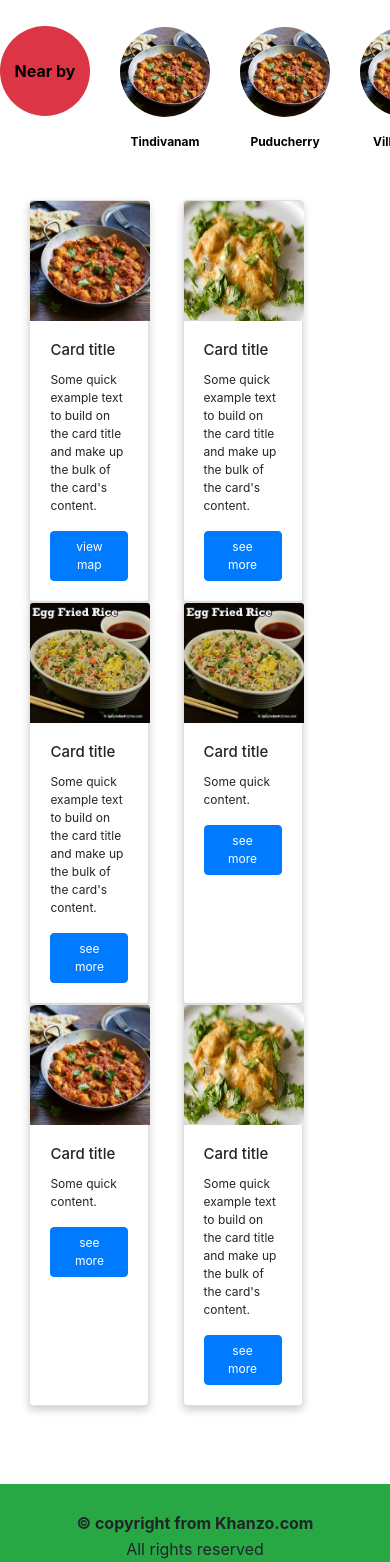
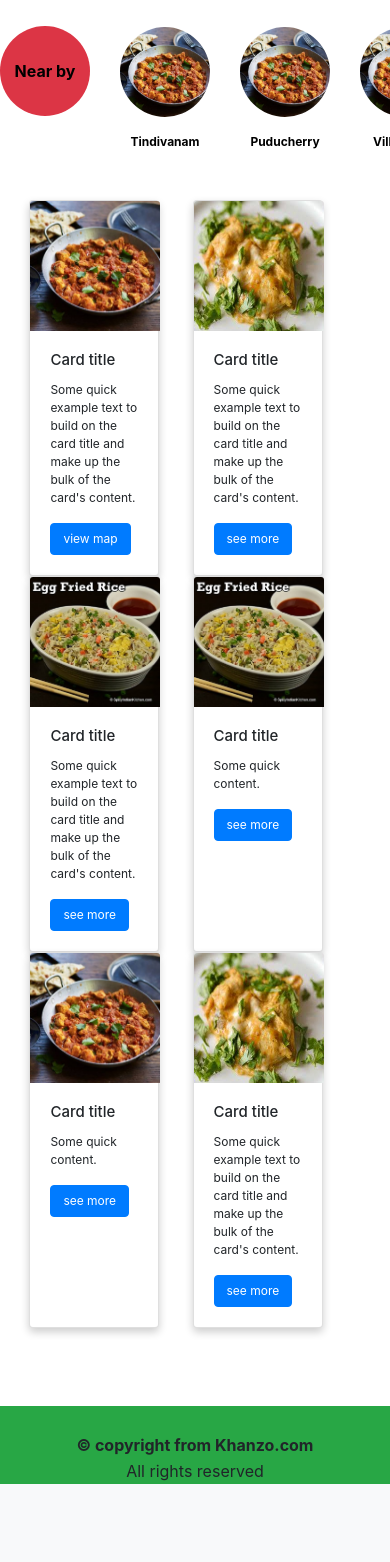
Before and after one commit to Vigneshwaran3112/Khanzo, a Django app: page /store/ in a window 390 px wide. Shown: the part 142-1704 px from the top of the page. After the commit the page ends 1626 px from the top, so only its background shows below. Run offline with Django 3.2, Linux system fonts and the light colour scheme; some libraries are stand-ins or nearby versions.

Commit message:
Update style.css

```diff
--- a/food/static/style.css
+++ b/food/static/style.css
@@ -79,8 +79,8 @@
 		margin: 4%;
 	}
 	.storeimg{
-		max-width: 120px;
-		height: 120px;
+		max-width: 130px;
+		height: 130px;
 	}
 	.storefont{
 		font-size: 12px;
@@ -89,7 +89,7 @@
 		font-size: 15px;
 	}
 	.storesubcard{
-		max-width: 120px;
+		max-width: 130px;
 	}
 
 
@@ -102,10 +102,10 @@
 		font-size: 12px;
 	}
 	.serviceimg{
-		max-width: 120px;
-		height: 120px;
+		max-width: 130px;
+		height: 130px;
 	}
 	.servicesubcard{
-		max-width: 120px;
+		max-width: 130px;
 	}
 }
```
